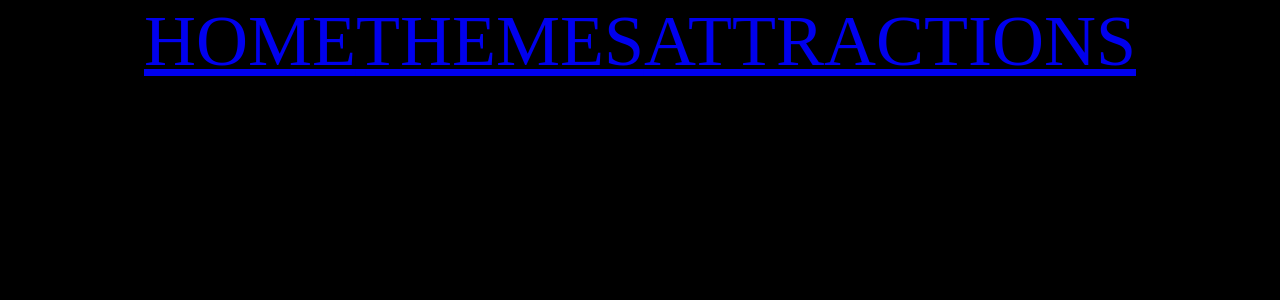
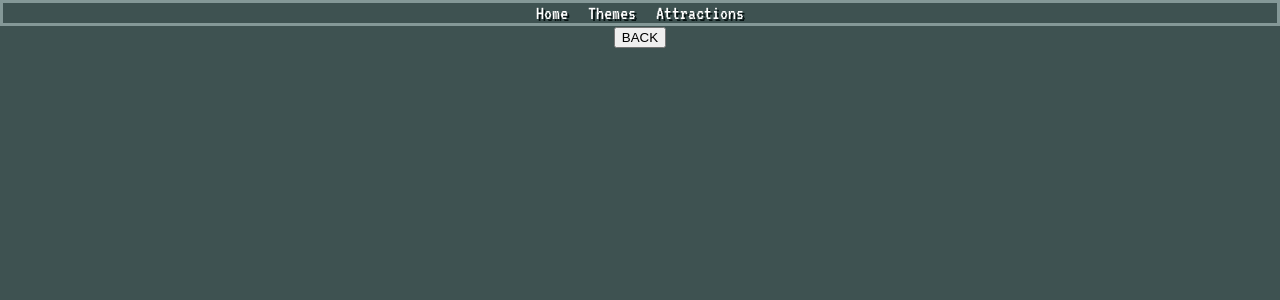
Before and after one commit to wolfy1313/Corney_Island_Group_Project, a React (Create React App) app in the folder client/: page /attractions/1 in a window 1280 px wide. Shown: the top 300 px of the page. Built offline with nearby package versions, Linux system fonts and the light colour scheme; no server answers.

Commit message:
made attractions components and some styling

```diff
--- a/client/public/index.html
+++ b/client/public/index.html
@@ -2,7 +2,10 @@
 <html lang="en">
   <head>
     <meta charset="utf-8" />
-    <link rel="icon" href="%PUBLIC_URL%/favicon.ico" />
+    <link rel="icon" href="https://i.imgur.com/TewZ8rJ.png" />
+    <link rel="preconnect" href="https://fonts.googleapis.com">
+<link rel="preconnect" href="https://fonts.gstatic.com" crossorigin>
+<link href="https://fonts.googleapis.com/css2?family=VT323&display=swap" rel="stylesheet">
     <meta name="viewport" content="width=device-width, initial-scale=1" />
 
 
--- a/client/src/App.css
+++ b/client/src/App.css
@@ -1,7 +1,35 @@
-body{
+body {
   margin:0;
   text-align: center;
-  background: black;
+  background: #3e5251;
   color: white;
-  font-size: 72px;
+  font-size: 20px;
+  font-family: 'VT323', monospace;
 }
+
+.home {
+  background-image: url("https://i.imgur.com/GIysuBd.png");
+  background-size: cover;
+  height: 100vh;
+}
+
+.header {
+  background-color: #3e5251;
+  border: 3px solid #849897;
+  display: flex;
+  flex-direction: row;
+  justify-content: center;
+  align-items: center;
+}
+
+.headerLink {
+  color: white;
+  text-decoration: none;
+  text-shadow: 2px 2px #071313;
+  padding: 10px;
+}
+
+.homeName {
+  height: 25vh;
+  margin: 50px 0 0 0;
+}
--- a/client/src/App.js
+++ b/client/src/App.js
@@ -2,6 +2,7 @@ import './App.css'
 import { Route, Routes } from 'react-router-dom'
 import Header from './components/Header'
 import Attractions from './components/Attractions'
+import AttractionInfo from './components/AttractionInfo'
 import Themes from './components/Themes'
 import Home from './components/Home'
 
@@ -14,6 +15,10 @@ function App() {
           <Route path="/" element={<Home />} />
           <Route path="/attractions" element={<Attractions />} />
           <Route path="/themes" element={<Themes />} />
+          <Route
+            path="/attractions/:attractionId"
+            element={<AttractionInfo />}
+          />
         </Routes>
       </main>
     </div>
--- /dev/null
+++ b/client/src/components/Attraction.jsx
@@ -0,0 +1,16 @@
+const Attraction = (props) => {
+  return (
+    <>
+    <div className="attractionDiv" onClick={() => props.onClick(props.id)}>
+          <div className="attractionImgageWrapper">
+            <img className="attractionImage" src={props.image} alt={props.name}></img>
+          </div>
+          <div className="attractionInfoWrapper">
+            <h1>{props.name}</h1>
+          </div>
+        </div>
+    </>
+  )
+}
+
+export default Attraction
--- /dev/null
+++ b/client/src/components/AttractionInfo.jsx
@@ -0,0 +1,72 @@
+import { useEffect, useState } from 'react'
+import { useParams, useNavigate } from 'react-router-dom'
+import axios from 'axios'
+
+const AttractionInfo = () => {
+  let { attractionId } = useParams()
+
+  const [attractionInfo, setAttractionInfo] = useState(null)
+
+  const getAttractionInfo = async () => {
+    const response = await axios.get(`http://localhost:3001/attractions/${attractionId}`)
+
+    setAttractionInfo(response.data.attraction)
+  }
+
+  let navigate = useNavigate()
+
+  // const deleteAttraction = async () => {
+  //   await axios.delete(`http://localhost:3001/attractions/${attractionId}`)
+  //   navigate(`/attractions`)
+  // }
+
+  // const modifyAttraction = async () => {
+  //   navigate(`/modifyattraction/${attractionId}`)
+  // }
+
+  useEffect(() => {
+    getAttractionInfo()
+  }, [attractionId])
+
+  return (
+    <div className="attractionInfo">
+      {attractionInfo ? (
+        <div className="viewAttractionInfo">
+            <img
+              className="attractionInfoImage"
+              src={attractionInfo.image}
+              alt={attractionInfo.name}
+            ></img>
+              <div className="attractionTheme">
+                {attractionInfo.theme}
+              </div>
+            <div className="attractionDescription">
+              <h5>{attractionInfo.description}</h5>
+            </div>
+            <div className="attractionType">
+              {attractionInfo.type}
+            </div>
+              <div>
+                <section className="buttons">
+                  <button className="deleteButton"
+                  // onClick={deleteAttraction}
+                  >
+                    delete
+                  </button>
+                  <button className="modificationButton"
+                  // onClick={modifyAttraction}
+                  >
+                    modify
+                  </button>
+                </section>
+              </div>
+        </div>
+      ) : null}
+      <button className="backButton" onClick={() => navigate(-1)}>
+        BACK
+      </button>
+    </div>
+  )
+}
+
+export default AttractionInfo
--- a/client/src/components/Attractions.jsx
+++ b/client/src/components/Attractions.jsx
@@ -1,9 +1,45 @@
-import React from 'react'
+import { useState, useEffect } from 'react'
+import { useNavigate, useParams } from 'react-router-dom'
+import axios from 'axios'
+import Attraction from '../components/Attraction'
 
-const Attractions = () => {
+const ViewAttractions = () => {
+  const [attractions, setAttractions] = useState([])
+
+  let navigate = useNavigate()
+  let { attractionsId } = useParams()
+
+  const getAttractions = async () => {
+    const response = await axios.get(`http://localhost:3001/attractions`)
+    setAttractions(response.data.attractions)
+    console.log(response.data.attractions)
+  }
+
+  const viewAttraction = (id) => {
+    navigate(`/attractions/${id}`)
+  }
+
+  useEffect(() => {
+    getAttractions()
+  }, [attractionsId])
+
   return (
-    <div>Attractions</div>
+    <div className="attractionGrid">
+      <div className="allAttractions">
+        {attractions
+          .sort((a, b) => a.name.localeCompare(b.name))
+          .map((attraction) => (
+            <Attraction
+              id={attraction._id}
+              key={attraction._id}
+              image={attraction.image}
+              name={attraction.name}
+              onClick={viewAttraction}
+            />
+          ))}
+      </div>
+    </div>
   )
 }
 
-export default Attractions
+export default ViewAttractions
--- a/client/src/components/Header.jsx
+++ b/client/src/components/Header.jsx
@@ -6,13 +6,13 @@ const Header = () => {
     <header className="header">
       <nav>
         <Link to="/" className='headerLink'>
-          HOME
+          Home
         </Link>
         <Link to="/themes" className='headerLink'>
-          THEMES
+          Themes
         </Link>
         <Link to="/attractions" className='headerLink'>
-          ATTRACTIONS
+          Attractions
         </Link>
       </nav>
     </header>
--- a/client/src/components/Home.jsx
+++ b/client/src/components/Home.jsx
@@ -2,8 +2,24 @@ import { Link } from 'react-router-dom'
 
 const Home = () => {
   return (
-    <div>
-      HELLO!
+    <div className="home">
+      <img className="homeName" src="https://i.imgur.com/5GTSYfE.png"></img>
+      <div className="homeLink">
+        <div className="homeDiv">
+          <Link to="/themes" className="homeImage">
+            <img src=""></img>
+            <h2>Themes</h2>
+          </Link>
+        </div>
+      </div>
+      <div className="homeLink">
+        <div className="homeDiv">
+          <Link to="/attractions" className="homeImage">
+            <img src=""></img>
+            <h2>Attractions</h2>
+          </Link>
+        </div>
+      </div>
     </div>
   )
 }
--- /dev/null
+++ b/client/src/components/Theme.jsx
@@ -0,0 +1,16 @@
+const Theme = (props) => {
+  return (
+    <>
+    <div className="themeDiv" onClick={() => props.onClick(props.id)}>
+          <div className="themeImgageWrapper">
+            <img className="themeImage" src={props.image} alt={props.name}></img>
+          </div>
+          <div className="themeInfoWrapper">
+            <h1>{props.name}</h1>
+          </div>
+        </div>
+    </>
+  )
+}
+
+export default Theme
```
Also changed, not shown: 1 other file (tests, documents, lock files or other folders).
